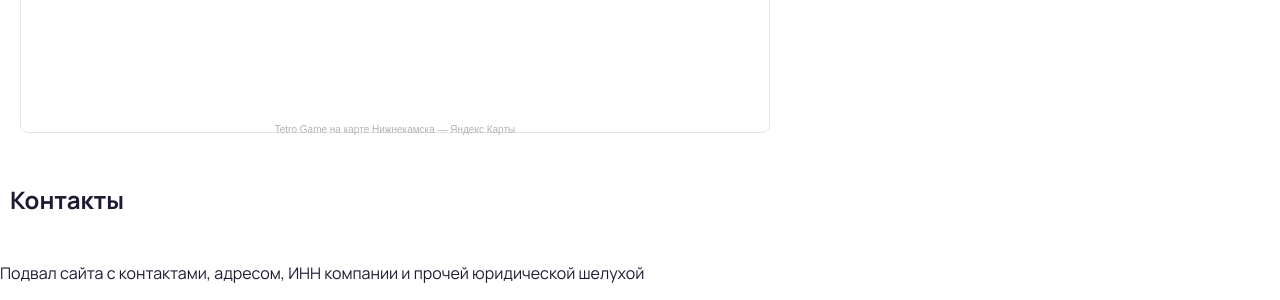
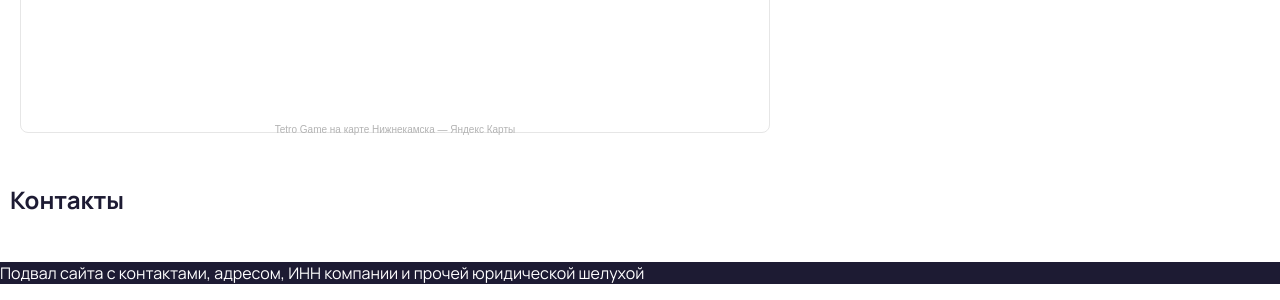
Before and after one commit to Mingerfall/tetro-game.ru, a plain HTML site: page index.html in a window 1280 px wide. Shown: the part 1542-1842 px from the top of the page. Drawn offline with Linux system fonts and the light colour scheme.

Commit message:
Update style.css

```diff
--- a/css/style.css
+++ b/css/style.css
@@ -23,6 +23,14 @@ body {
     margin: 0;
     padding: 0;
     padding-top: var(--header-height);
+footer {
+    background-color: #1D1B33;
+    color: #fff;
+    bottom: 0;
+    left: 0;
+    width: 100%;
+    margin: 0px;
+}
 }
 .header-logo {
     height: 40px;
```
